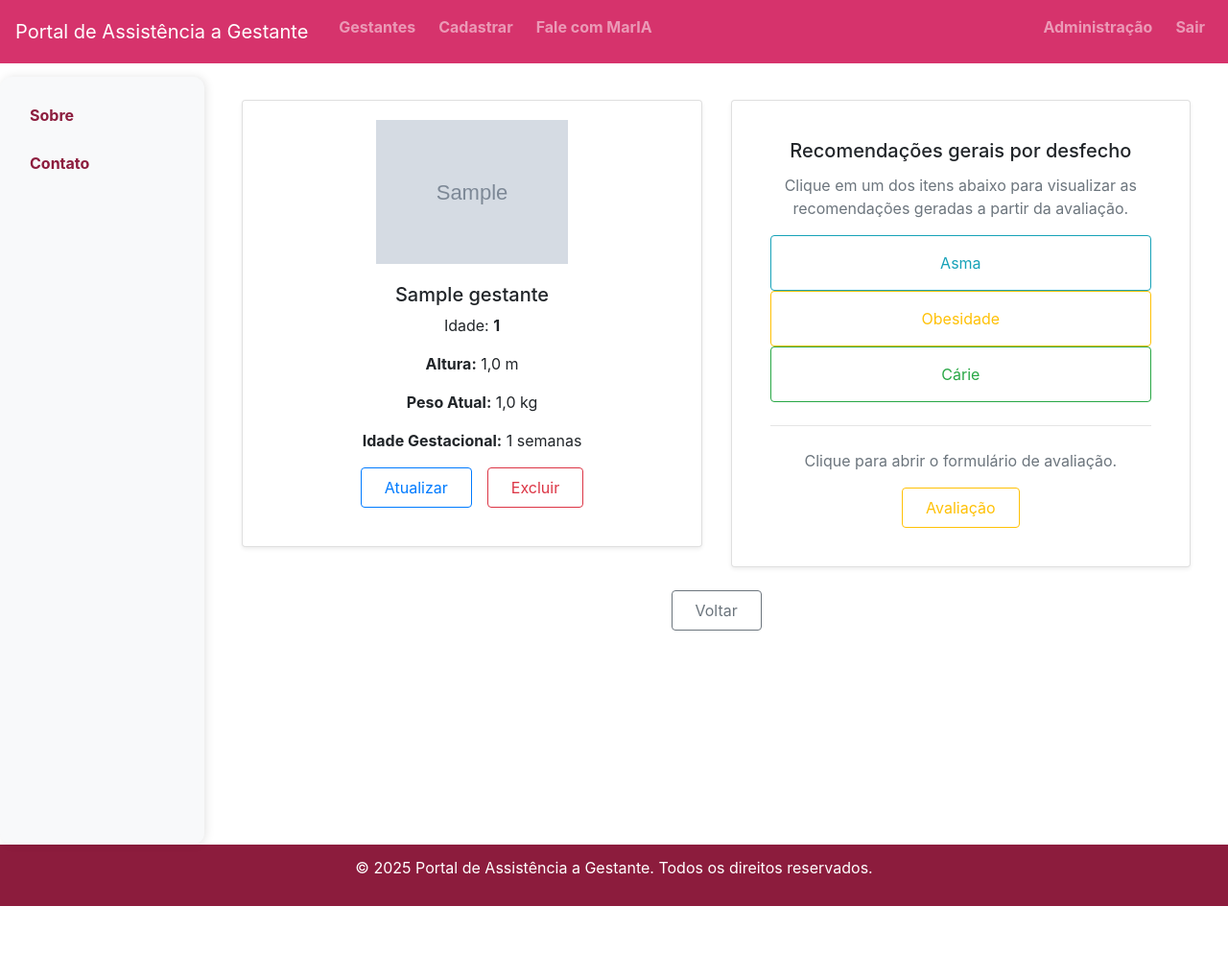
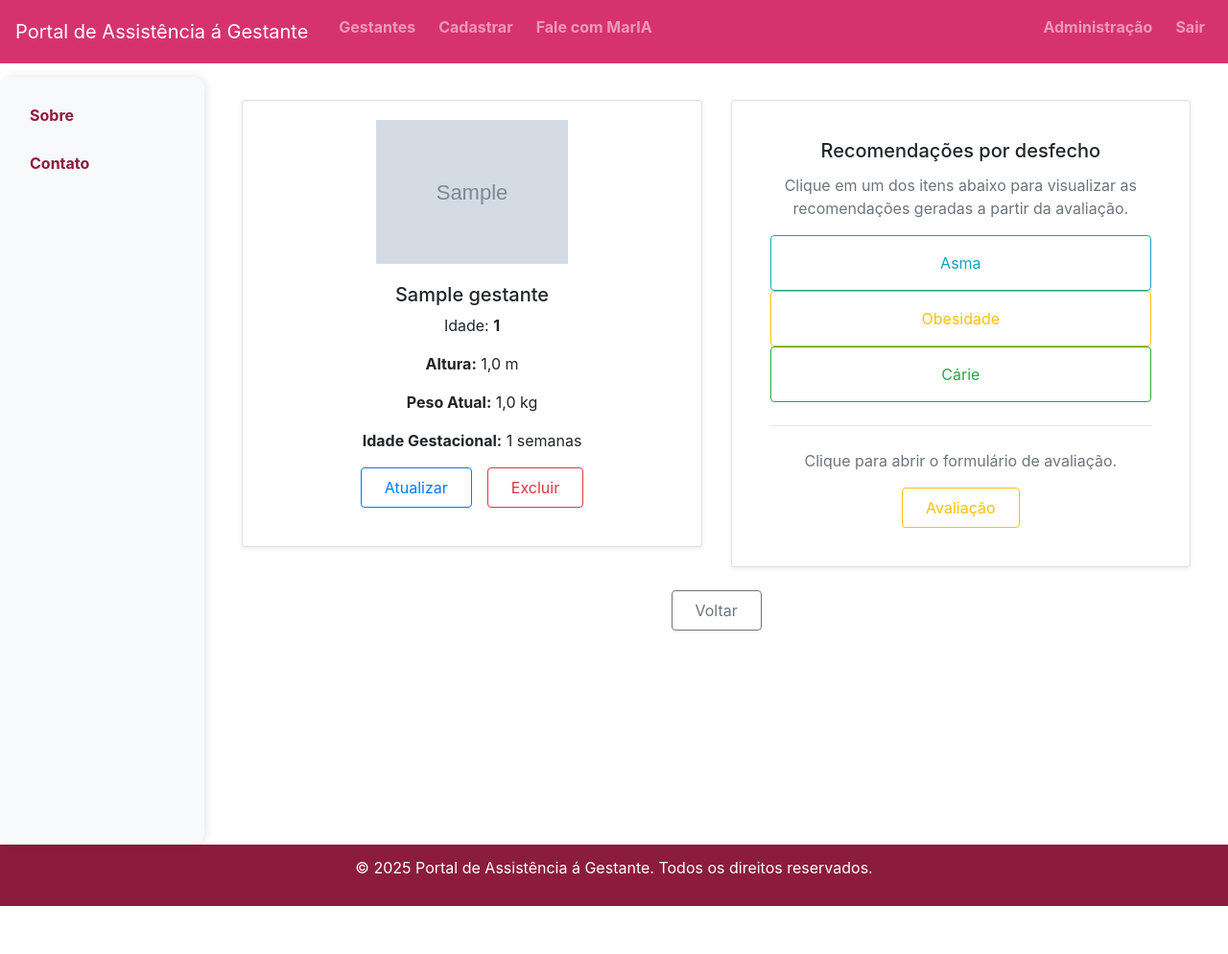
Before and after one commit to profsergiocosta/integrAI, a Django app: page /gestante/1 in a window 1280 px wide. Shown: the whole page at 96% size. Run offline with Django 5.2, Linux system fonts and the light colour scheme; a user stored in the database is signed in; tables that the repository leaves empty hold one stand-in row (values such as "Sample post"); grey boxes marked "Sample" are stand-in pictures; some libraries are stand-ins or nearby versions.

Commit message:
corrigindo nome

```diff
--- a/django_app/templates/base.html
+++ b/django_app/templates/base.html
@@ -12,7 +12,7 @@
 
 
 
-    <title>Calculadora de Riscos para a Saúde</title>
+    <title>Portal de Assistência á Gestante</title>
 
 
 
--- a/django_app/templates/gestantes/gestante.html
+++ b/django_app/templates/gestantes/gestante.html
@@ -68,7 +68,7 @@
         <div class="col-lg-6 col-md-12 mb-4">
             <div class="card shadow-sm">
                 <div class="card-body text-center">
-                    <h5 class="card-title">Recomendações gerais por desfecho</h5>
+                    <h5 class="card-title">Recomendações por desfecho</h5>
                     {% if ultima_avaliacao %}
                         <p class="text-muted">Clique em um dos itens abaixo para visualizar as recomendações geradas a partir da avaliação.</p>
 
--- a/django_app/templates/gestantes/index.html
+++ b/django_app/templates/gestantes/index.html
@@ -7,7 +7,7 @@
     <div class="modal-dialog">
         <div class="modal-content">
             <div class="modal-header">
-                <h5 class="modal-title" id="welcomeModalLabel">Bem-vindo(a) ao Portal de Assistência a Gestante!</h5>
+                <h5 class="modal-title" id="welcomeModalLabel">Bem-vindo(a) ao Portal de Assistência á Gestante!</h5>
                 <button type="button" class="btn-close" data-bs-dismiss="modal" aria-label="Fechar" id="closeModalButton"></button>
             </div>
             <div class="modal-body">
--- a/django_app/templates/partials/_footer.html
+++ b/django_app/templates/partials/_footer.html
@@ -1,4 +1,4 @@
     <!-- Rodapé -->
     <footer>
-        <p>&copy; 2025 Portal de Assistência a Gestante. Todos os direitos reservados.</p>
+        <p>&copy; 2025 Portal de Assistência á Gestante. Todos os direitos reservados.</p>
     </footer>
--- a/django_app/templates/partials/_header.html
+++ b/django_app/templates/partials/_header.html
@@ -10,7 +10,7 @@
 
 
     <a class="navbar-brand" href="{% url 'index' %}">
-         Portal de Assistência a Gestante
+         Portal de Assistência á Gestante
     </a>
 
     </div>
```
